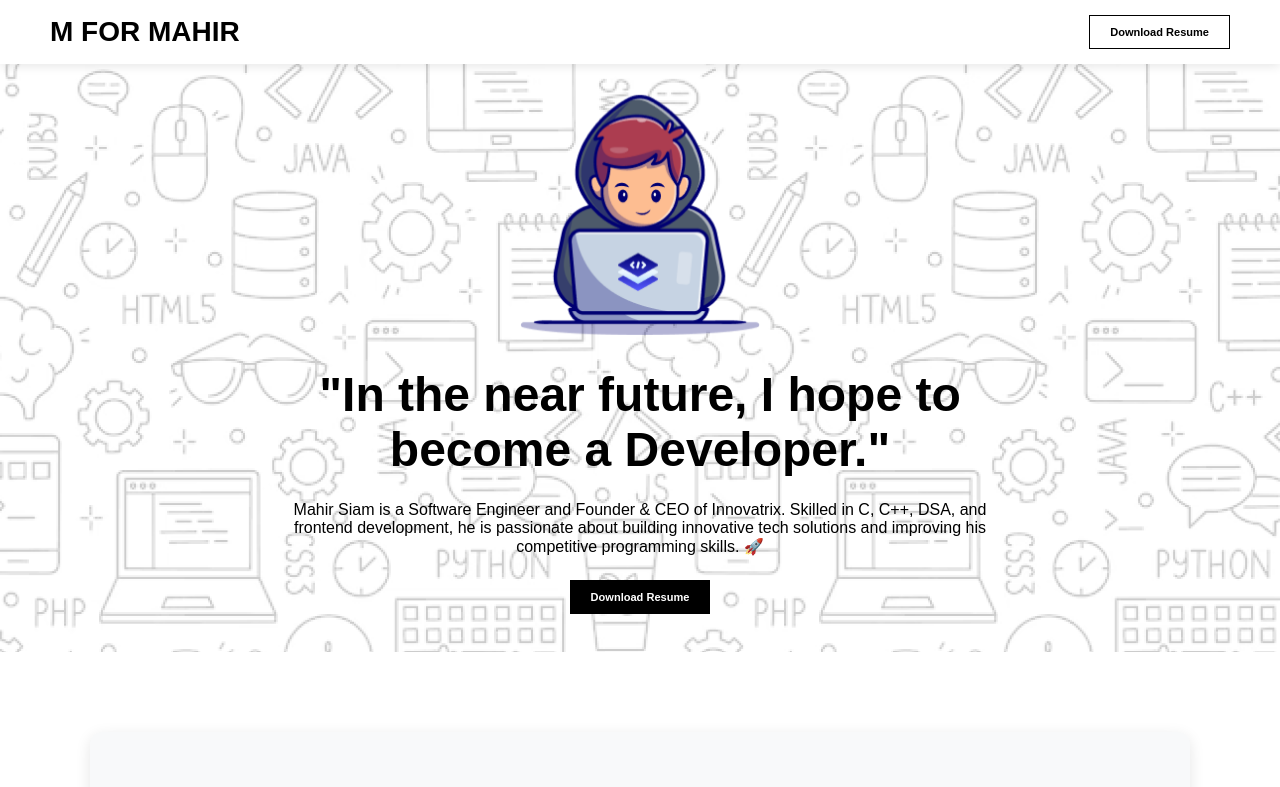
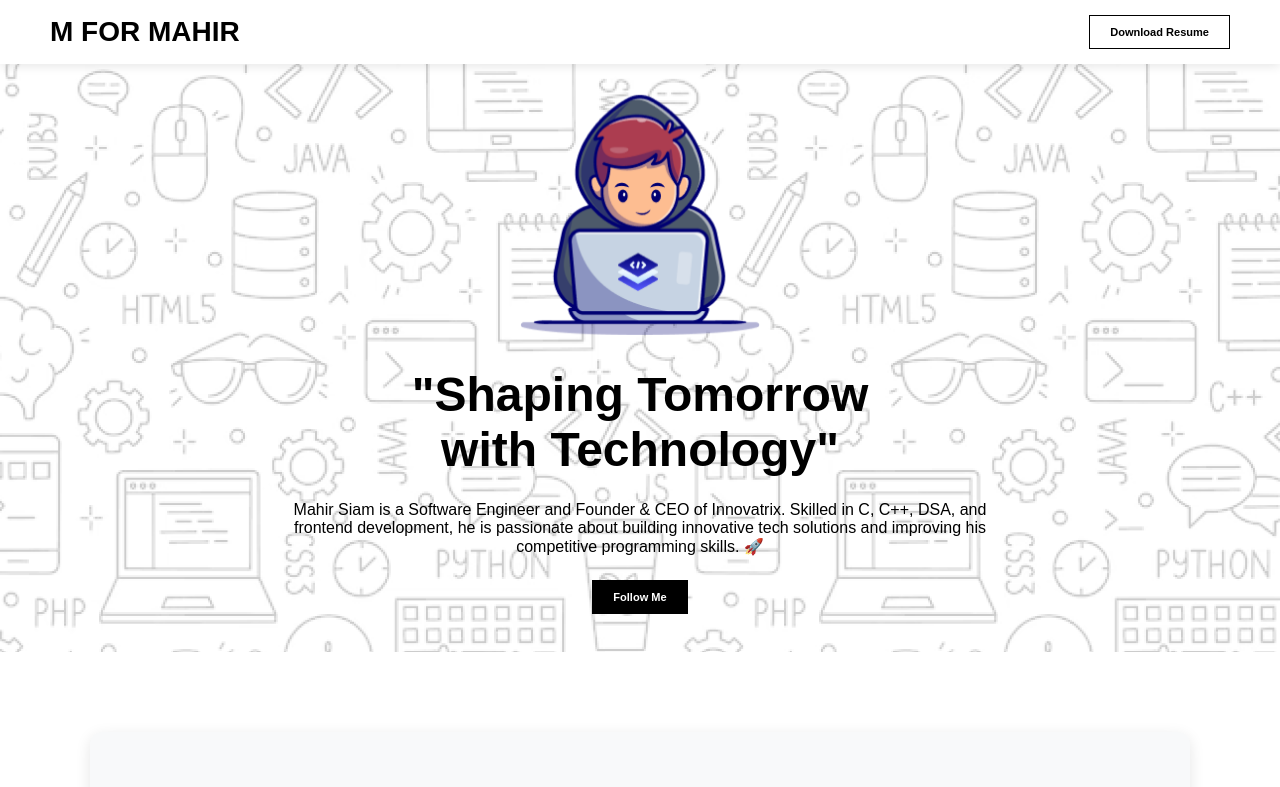
Before and after one commit to mahirsiam2004/Basic-website-A1, a plain HTML site: page index.html in a window 1280 px wide. Shown: the top 787 px of the page. Drawn offline with Linux system fonts and the light colour scheme; a web font is replaced by a local one.

Commit message:
changed h1

```diff
--- a/index.html
+++ b/index.html
@@ -28,7 +28,7 @@
         </div>
 
         <div class="hero">
-            <h1>"In the near future, I hope to <br>become a Developer."</h1>
+            <h1>"Shaping Tomorrow <br>with Technology"</h1>
         </div>
 
         <div class="paragrap">
@@ -39,7 +39,7 @@
             </p>
         </div>
         <button class="btn-main">
-            <h5 class="txt">Download Resume</h5>
+            <h5 class="txt">Follow Me</h5>
         </button>
     </section>
 
```
